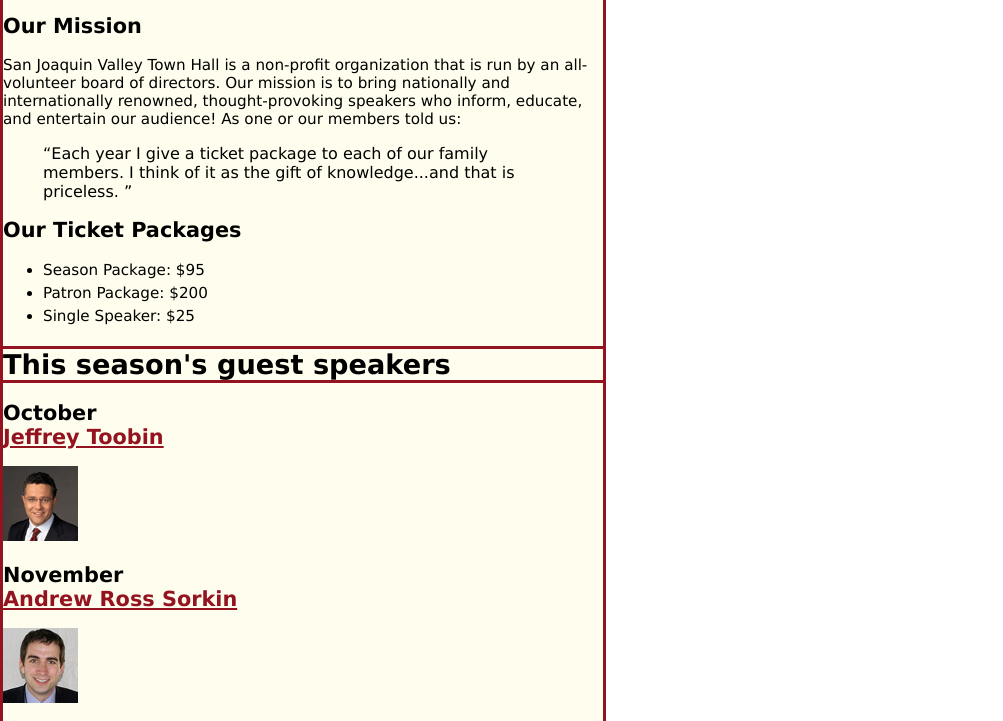
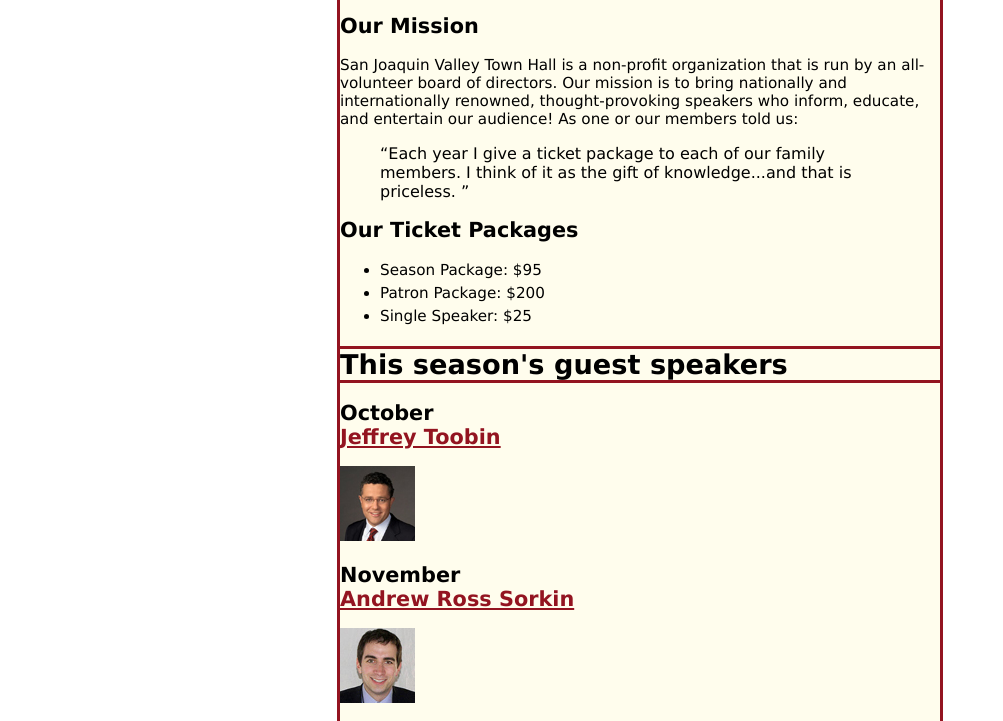
Before and after one commit to AryanNesti/A11, a plain HTML site: page index.html in a window 1280 px wide. Shown: the part 194-915 px from the top of the page, without its empty margins (0-1003 px from the left). Drawn offline with Linux system fonts and the light colour scheme.

Commit message:
Centering

```diff
--- a/styles/main.css
+++ b/styles/main.css
@@ -5,11 +5,9 @@
 body {
 	font-family: Verdana, Arial, Helvetica, sans-serif;
     font-size: 100%;
-	max-width: 600px;
-	margin: 0, auto;
-	border: solid;
-	border-width: 3px;
-	border-color: #931420;
+	width: 600px;
+	margin: 0 auto;
+	border: solid 3px #931420;
 	background-color: #fffded;
 }
 
```
